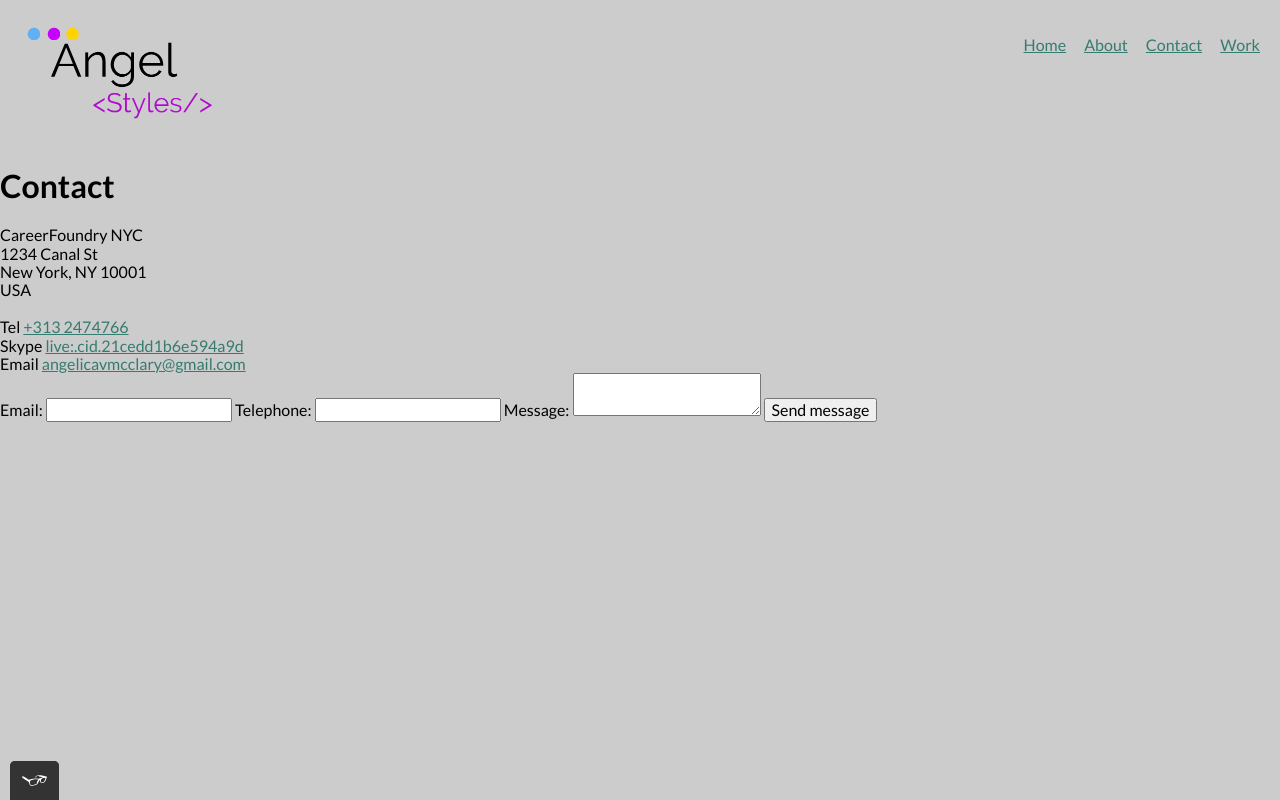
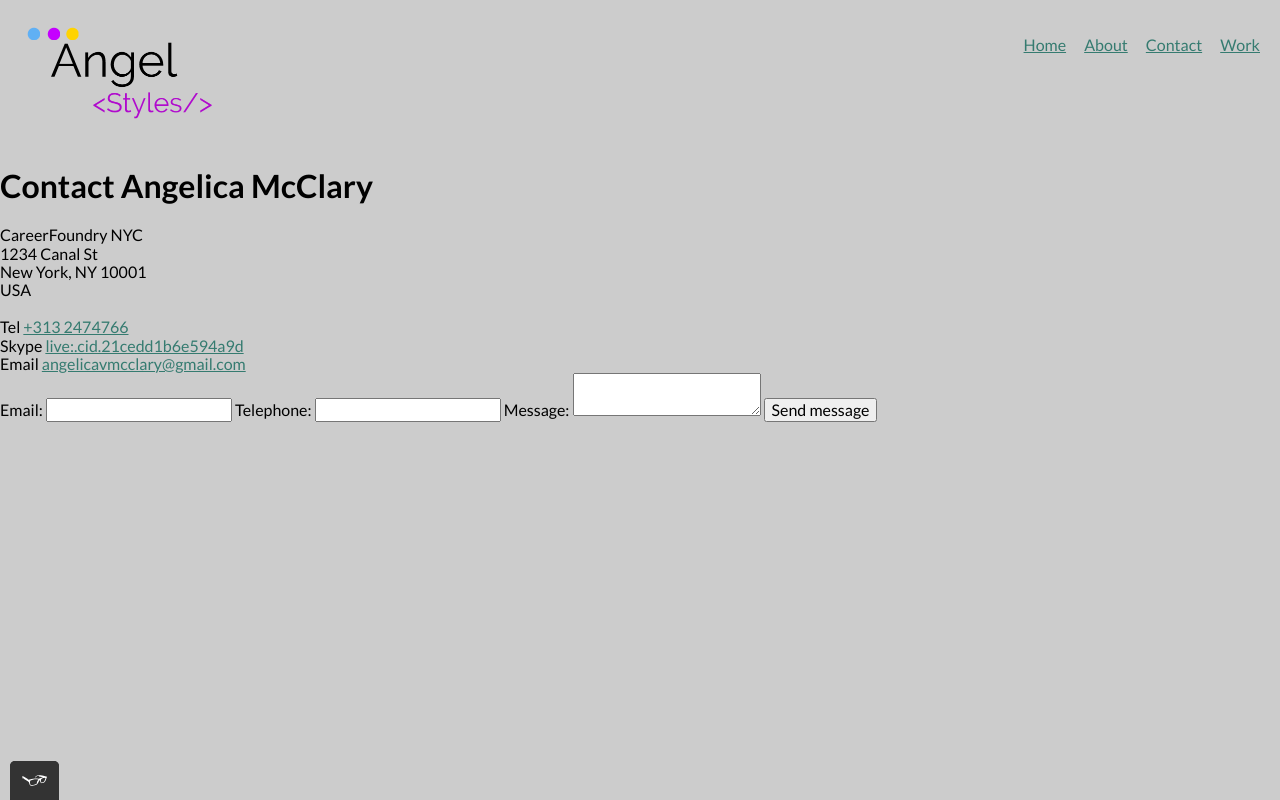
Before and after one commit to mcclara/Portfolio-Website, a plain HTML site: page contact.html in a window 1280 px wide. Drawn offline with nearby package versions, Linux system fonts and the light colour scheme; files that its build step writes are made by us from their sources.

Commit message:
Updated Contact file's heading

```diff
--- a/contact.html
+++ b/contact.html
@@ -29,7 +29,7 @@
         </ul>
      </nav>
   </header>
-      <h1>Contact</h1>
+      <h1>Contact Angelica McClary</h1>
       <div>
         CareerFoundry NYC<br>
         1234 Canal St <br>
```
